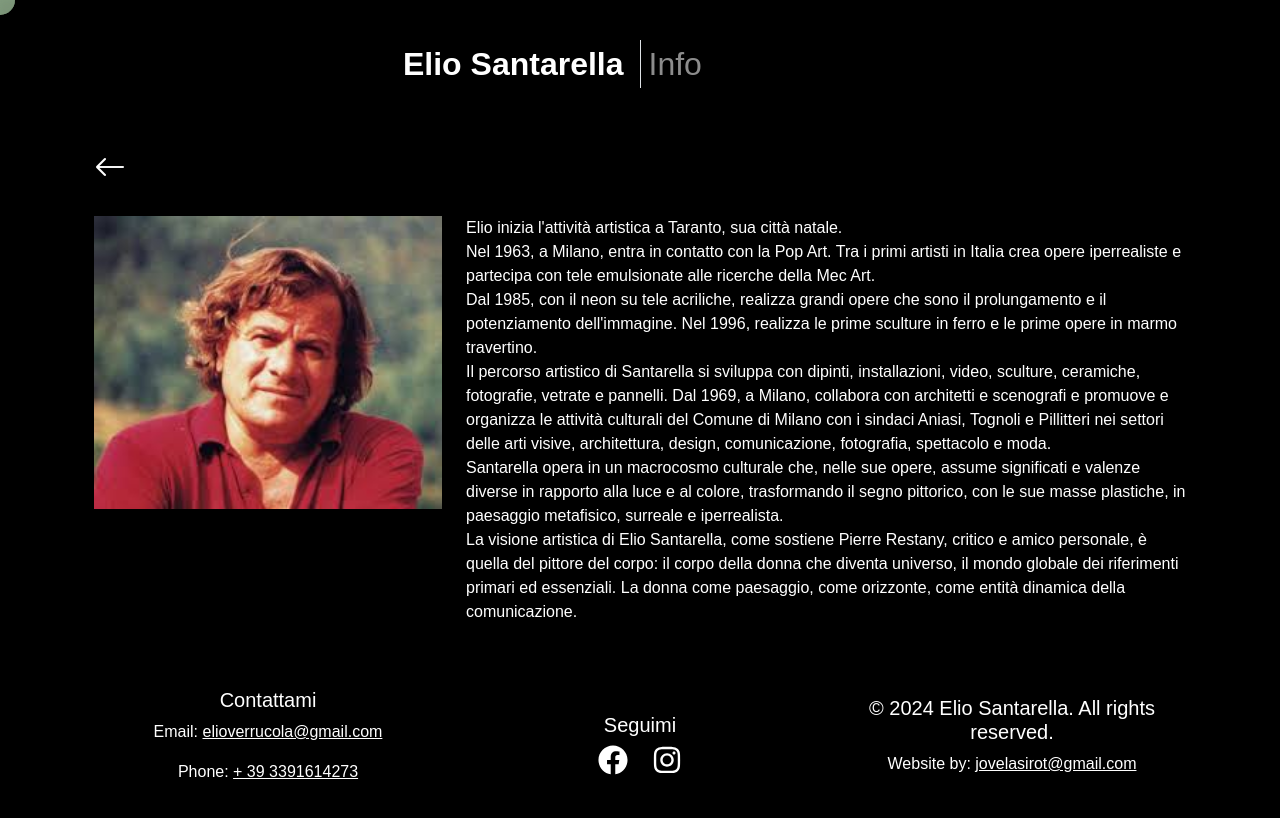
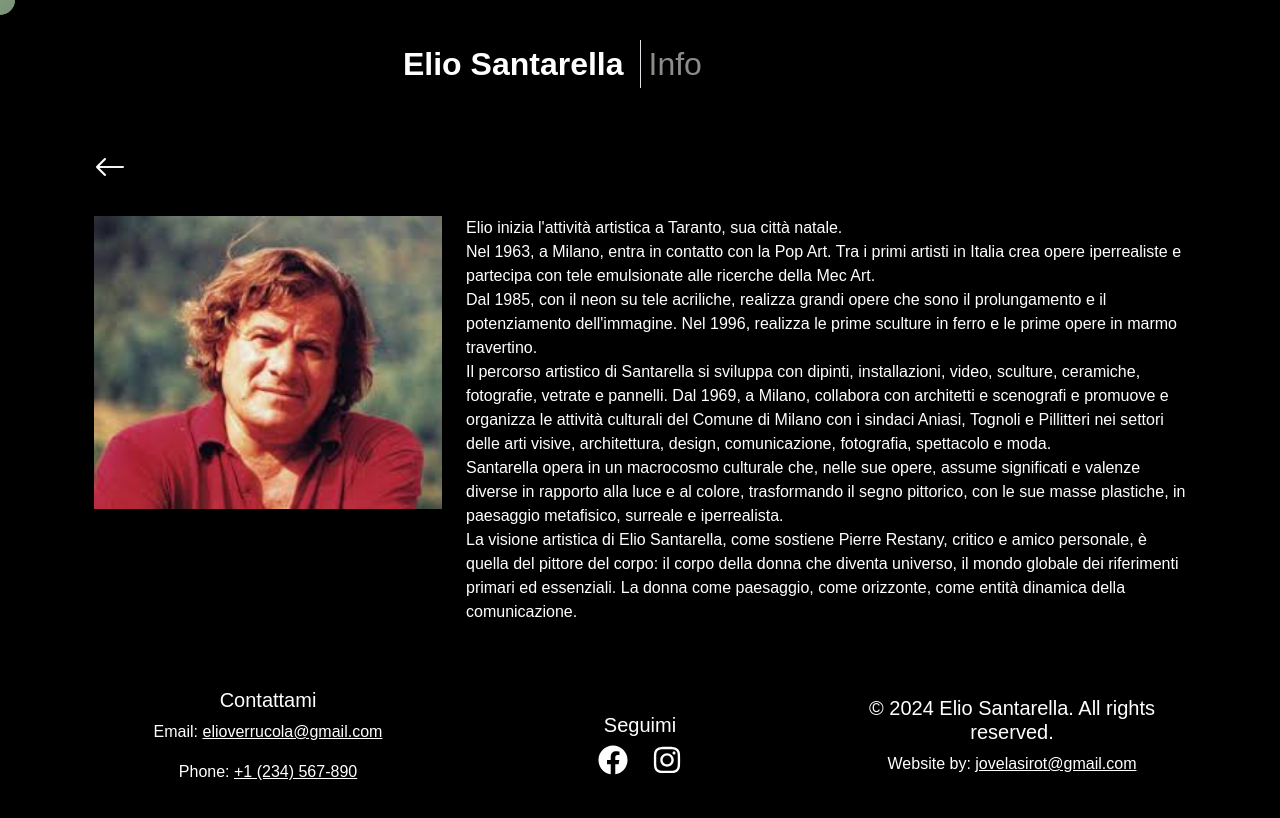
Before and after one commit to Jovelasirot/ES_Art_Gallery, a React (Vite) app: page /about-me in a window 1280 px wide. Shown: the top 818 px of the page. Built offline with nearby package versions, Linux system fonts and the light colour scheme; a web font is replaced by a local one.

Commit message:
Revert "cell added"
This reverts commit ea56150092a0b203f206a8e62a59b9388a3a5594.

```diff
--- a/src/assets/Components/MyFooter.jsx
+++ b/src/assets/Components/MyFooter.jsx
@@ -18,8 +18,8 @@ const MyFooter = () => {
             </p>
             <p>
               Phone:{" "}
-              <a href="tel:+393391614273" className="text-white">
-                + 39 3391614273
+              <a href="tel:+1234567890" className="text-white">
+                +1 (234) 567-890
               </a>
             </p>
           </Col>
```
